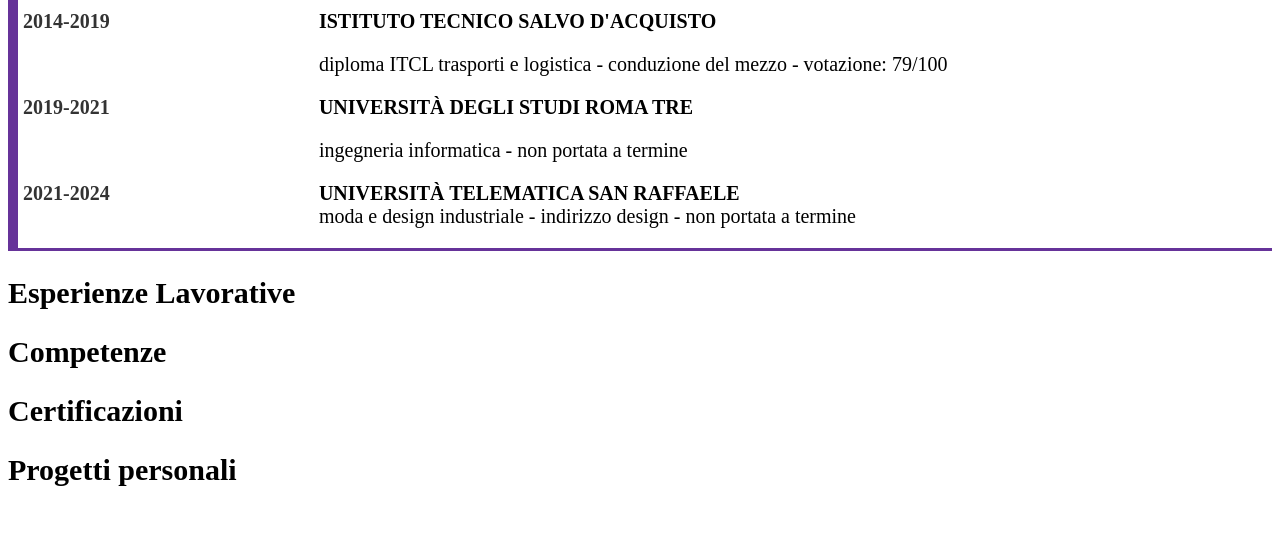
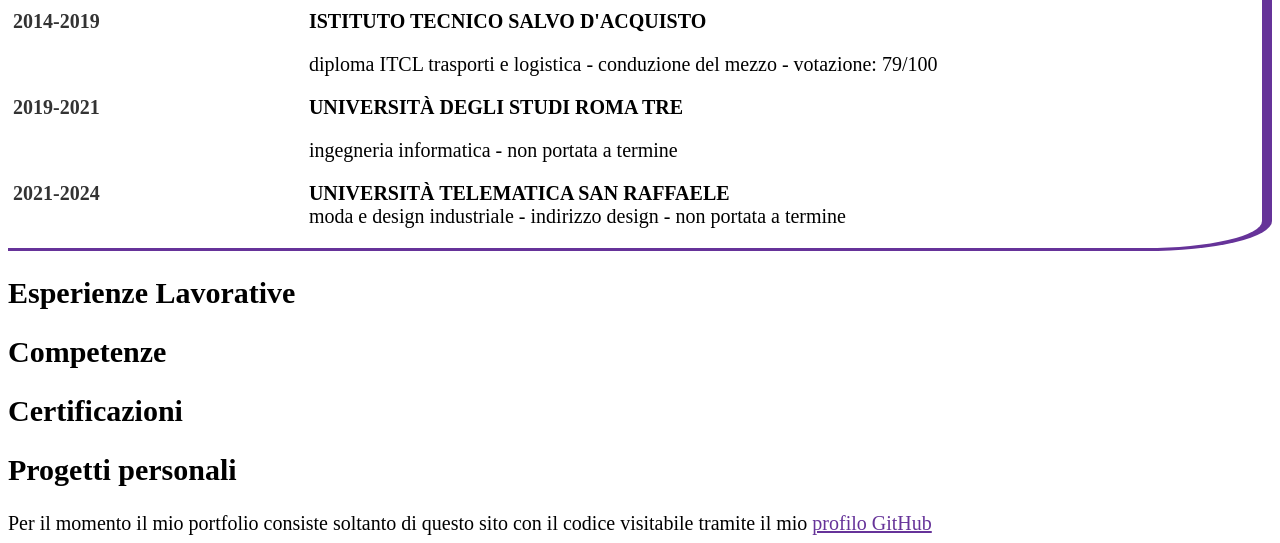
Before and after one commit to Code-EdIS/Cv_IvanSilviuEdoardo, a plain HTML site: page index.html in a window 1280 px wide. Shown: the part 625-1168 px from the top of the page. Before the commit the page ends 1137 px from the top, so only its background shows below. Drawn offline with Linux system fonts and the light colour scheme.

Commit message:
progetti

```diff
--- a/index.html
+++ b/index.html
@@ -62,6 +62,7 @@
 
     <div class="progetti">
       <h2>Progetti personali</h2>
+        Per il momento il mio portfolio consiste soltanto di questo sito con il codice visitabile tramite il mio <a href="https://github.com/Code-EdIS/Cv_IvanSilviuEdoardo" target="_blank">profilo GitHub</a>
     </div>
 
 </body>
--- a/style.css
+++ b/style.css
@@ -12,6 +12,9 @@ h1{
     color: white;
 }
 
+a{
+    color: rebeccapurple;
+}
 .testo{
     width: 100%;
 }
@@ -29,13 +32,15 @@ h1{
 .dati{
     border-bottom: 3px solid rebeccapurple;
     border-left: 10px solid rebeccapurple;
+    border-bottom-left-radius: 10%;
     padding-left: 5px;
     display: block;
 }
 
 .formazione{
     border-bottom: 3px solid rebeccapurple;
-    border-left: 10px solid rebeccapurple;
+    border-right: 10px solid rebeccapurple;
+    border-bottom-right-radius: 10%;
     padding-left: 5px;
     display: block;
 }
```
